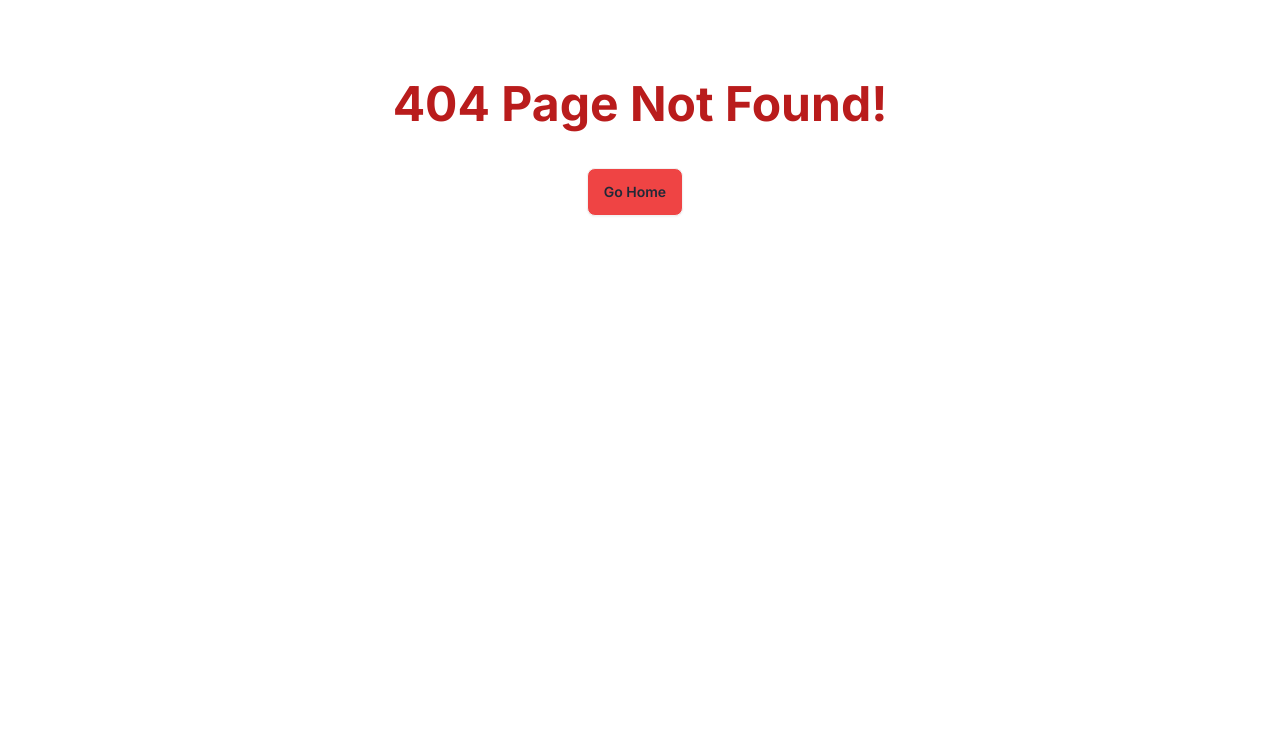
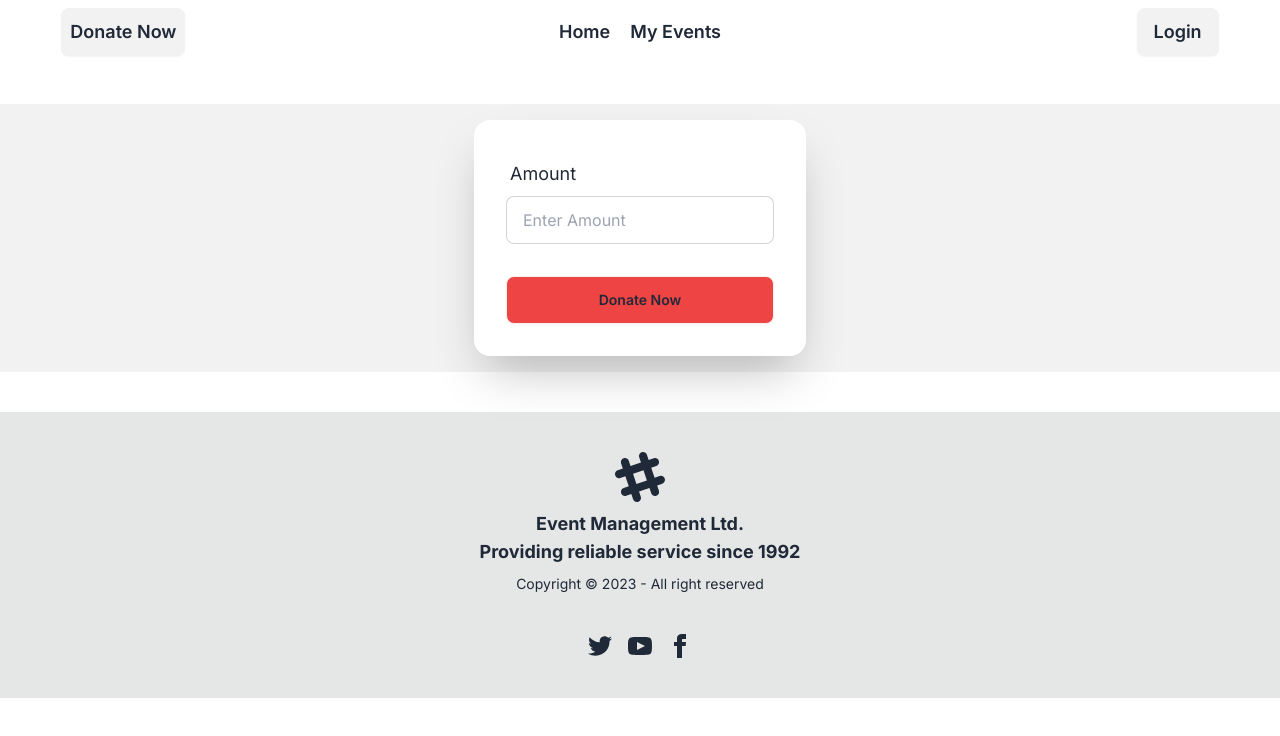
Before and after one commit to Saimum-14028/event-management-09, a React (Vite) app: page /donation in a window 1280 px wide. Before the commit this address had no page. Shown: the top 736 px of the page. Built offline with nearby package versions, Linux system fonts and the light colour scheme.

Commit message:
Donation  page completed  Alhamdulillah

```diff
--- /dev/null
+++ b/src/Donation.jsx
@@ -0,0 +1,44 @@
+import React from 'react';
+import swal from 'sweetalert';
+
+const Donation = () => {
+
+
+    const handledonation = e => {
+        e.preventDefault();
+        const amount = e.target.amount.value;
+        console.log(amount);
+
+        if(amount>0){
+            swal("Done!", "Thanks for your donation!", "success");
+        }
+        else{
+            swal("Error!", "Please input valid amount", "error");
+        }
+
+        e.target.amount.value="";
+    }
+
+    return (
+        <div className="hero bg-base-200 my-10">
+            <div className="hero-content">
+                <div className="card shrink-0 w-full max-w-sm shadow-2xl bg-base-100">
+                    <form onSubmit={handledonation} className="card-body">
+                        <div className="form-control">
+                        <label className="label">
+                            <span className="text-bold text-lg">Amount</span>
+                        </label>
+                            <input type="number" placeholder="Enter Amount" className="input input-bordered" name="amount" required />
+                        </div>
+                        <div className="form-control mt-6">
+                            <button className="btn bg-red-500">Donate Now</button>
+                        </div>
+                    </form>
+                </div>
+            </div>
+        </div>
+
+    );
+};
+
+export default Donation;
--- a/src/Navbar.jsx
+++ b/src/Navbar.jsx
@@ -1,12 +1,12 @@
 import React from 'react';
-import { NavLink } from 'react-router-dom';
+import { Link, NavLink } from 'react-router-dom';
 
 const Navbar = () => {
     return (
         <div className="md:w-11/12 mx-auto">
             <div className="navbar bg-base-100">
                 <div className="navbar-start">
-                    <a className="btn text-lg p-2">Donate Now</a>
+                    <Link to="/donation"><button className="btn text-lg p-2">Donate Now</button></Link>
                 </div>
                 <div className="navbar-center flex">
                     <ul className="menu-horizontal gap-1 md:gap-5 px-1 text-lg font-semibold">
```
Also changed, not shown: src/Route.jsx (+6 -4 lines).
